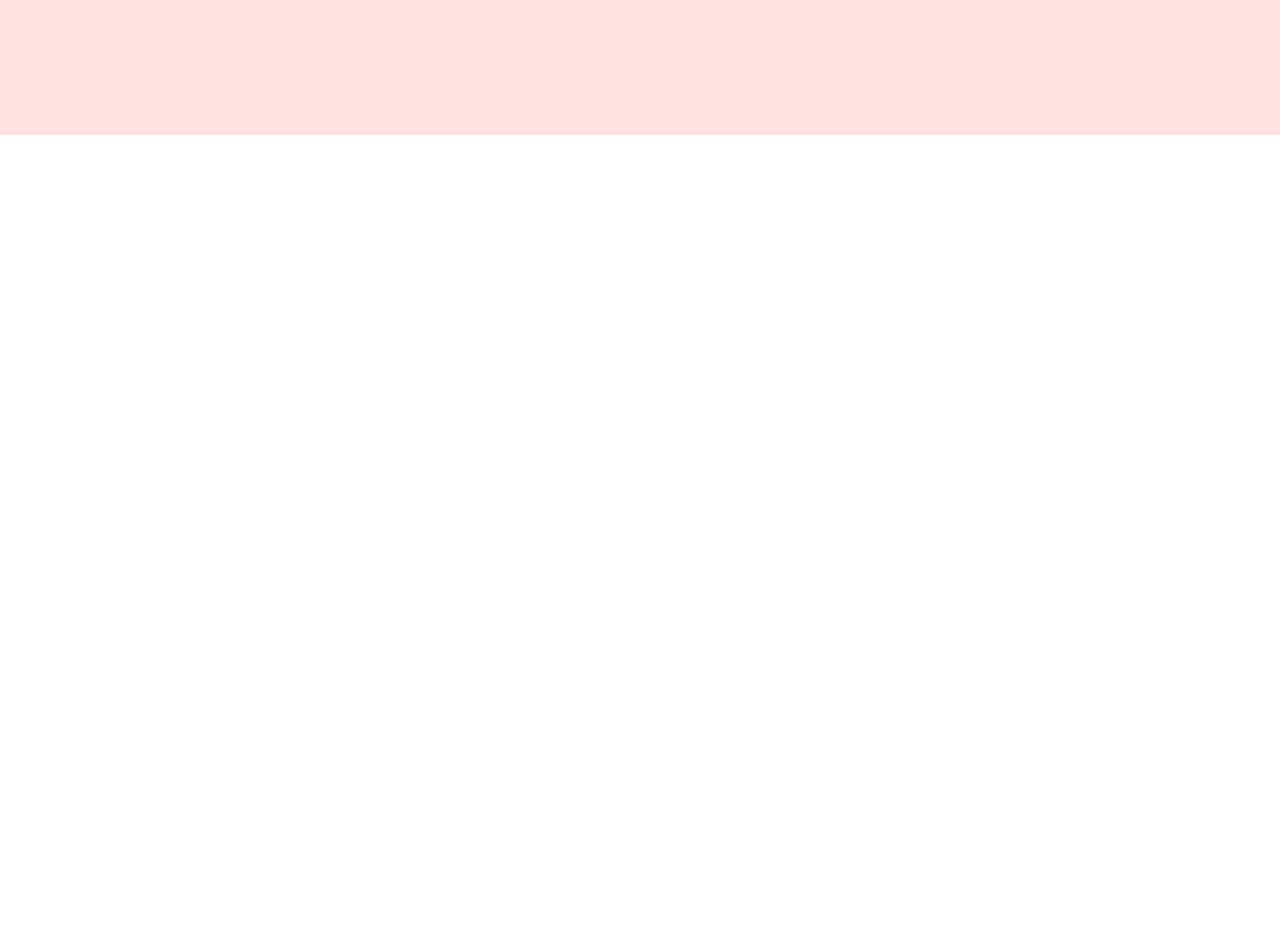
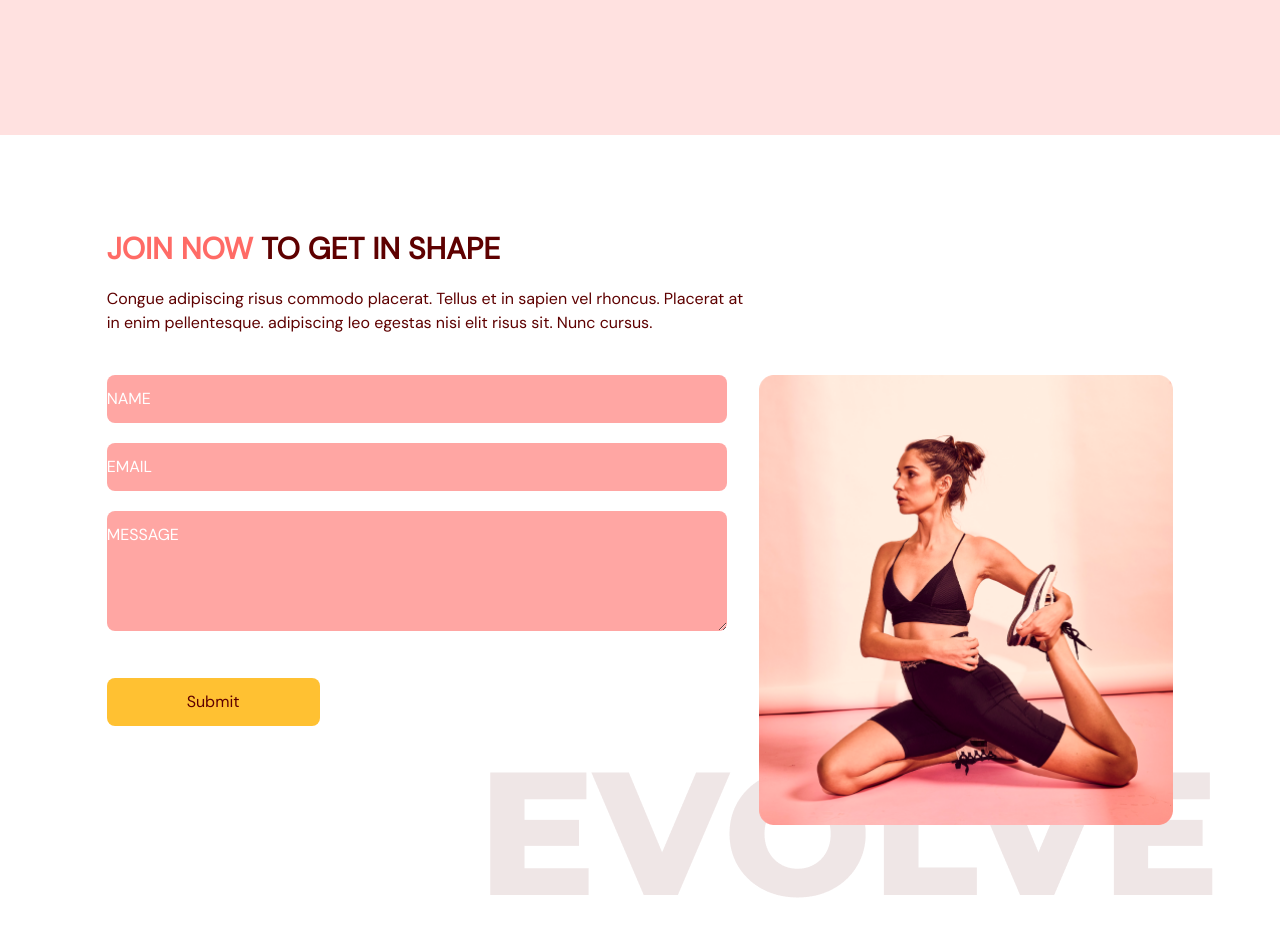
Before and after one commit to hibamroum/gym-website, a React (Vite) app: page / in a window 1280 px wide. Shown: the part 2820-3757 px from the top of the page. Before the commit the page ends 2955 px from the top, so only its background shows below. Built offline with nearby package versions, Linux system fonts and the light colour scheme.

Commit message:
Contact Us Page

```diff
--- a/package.json
+++ b/package.json
@@ -14,7 +14,8 @@
     "framer-motion": "^11.3.30",
     "react": "^18.3.1",
     "react-anchor-link-smooth-scroll": "^1.0.12",
-    "react-dom": "^18.3.1"
+    "react-dom": "^18.3.1",
+    "react-hook-form": "^7.53.0"
   },
   "devDependencies": {
     "@eslint/js": "^9.9.0",
--- a/src/App.tsx
+++ b/src/App.tsx
@@ -1,9 +1,11 @@
 //tsx refers to React components while ts refers to normal typescript files
 
 import Benefits from "./scenes/Benefits/index";
+import Home from "./scenes/Home/index";
 import Navbar from "./scenes/Navbar/index";
-import Home from "./scenes/Home/index";
 import OurClasses from "./scenes/OurClasses/index";
+import ContactUs from "./scenes/ContactUs/index";
+
 import { useEffect, useState } from "react";
 import { SelectedPage } from "./shared/types";
 
@@ -42,6 +44,7 @@
       <Home setSelectedPage={setSelectedPage} />
       <Benefits setSelectedPage={setSelectedPage} />
       <OurClasses setSelectedPage={setSelectedPage} />
+      <ContactUs setSelectedPage={setSelectedPage} />
     </div>
   );
 }
--- /dev/null
+++ b/src/scenes/ContactUs/index.tsx
@@ -0,0 +1,163 @@
+import { SelectedPage } from "../../shared/types";
+import { motion } from "framer-motion";
+
+import { useForm } from "react-hook-form";
+
+import ContactUsPageGraphic from "../../assets/ContactUsPageGraphic.png";
+import HText from "../../shared/HText";
+import { error } from "console";
+
+type Props = {
+  setSelectedPage: (value: SelectedPage) => void;
+};
+
+const ContactUs = ({ setSelectedPage }: Props) => {
+  const inputStyles = `mb-5 w-full rounded-lg bg-primary-300 pc-5 py-3 placeholder-white`;
+  const {
+    register,
+    trigger,
+    formState: { errors },
+  } = useForm(); //destructure errors from formState
+  const onSubmit = async (e: any) => {
+    const isValid = await trigger(); //wait for the trigger which will come from the useForm. it allows to validate our form if needed
+    if (!isValid) {
+      e.preventDefault(); //prevent reloading if form is invalid
+    }
+  };
+  return (
+    <section id="contactus" className="mx-auto w-5/6 pt-24 pb-32">
+      <motion.div
+        onViewportEnter={() => setSelectedPage(SelectedPage.ContactUs)}
+      >
+        {/*HEADER */}
+        <motion.div
+          className="md:w-3/5"
+          initial="hidden"
+          whileInView="visible"
+          viewport={{ once: true, amount: 0.5 }}
+          transition={{ delay: 0.2, duration: 0.5 }}
+          variants={{
+            hidden: { opacity: 0, x: -50 },
+            visible: { opacity: 1, x: 0 },
+          }}
+        >
+          <HText>
+            <span className="text-primary-500">JOIN NOW </span>TO GET IN SHAPE
+          </HText>
+          <p className="my-5 ">
+            Congue adipiscing risus commodo placerat. Tellus et in sapien vel
+            rhoncus. Placerat at in enim pellentesque. adipiscing leo egestas
+            nisi elit risus sit. Nunc cursus.
+          </p>
+        </motion.div>
+        {/*FORM AND IMAGE */}
+        <div className="mt-10 justify-between gap-8 md:flex">
+          <motion.div
+            className="mt-10 basis-3/5 md:mt-0"
+            initial="hidden"
+            whileInView="visible"
+            viewport={{ once: true, amount: 0.5 }}
+            transition={{ delay: 0.2, duration: 0.5 }}
+            variants={{
+              hidden: { opacity: 0, y: 50 },
+              visible: { opacity: 1, y: 0 },
+            }}
+          >
+            <form
+              target="_blank"
+              onSubmit={onSubmit}
+              action="https://formsubmit.co/hibamroumani@gmail.com"
+              method="POST"
+            >
+              {/*NAME INPUT */}
+              <input
+                className={inputStyles}
+                type="text"
+                placeholder="NAME"
+                {...register("name", { required: true, maxLength: 100 })}
+              />
+              {/*The input will be saved in name property inside react hook form */}
+
+              {/*Check if there's errors with name property */}
+              {errors.name && (
+                <p className="mt-1 text-primary-500">
+                  {errors.name.type === "required" && "This field is required."}
+                  {errors.name.type === "maxLength" &&
+                    "Max Length is 100 characters."}
+                </p>
+              )}
+              {/*EMAIL INPUT */}
+              <input
+                className={inputStyles}
+                type="text"
+                placeholder="EMAIL"
+                {...register("email", {
+                  required: true,
+                  pattern: /^[A-Z0-9._%+-]+@[A-Z0-9.-]+\.[A-Z]{2,}$/i,
+                })}
+              />
+              {/*The input will be saved in name property inside react hook form */}
+
+              {/*Check if there's errors with name property */}
+              {errors.email && (
+                <p className="mt-1 text-primary-500">
+                  {errors.email.type === "required" &&
+                    "This field is required."}
+                  {errors.email.type === "pattern" && "invalid email address."}
+                </p>
+              )}
+              {/*MESSAGE INPUT */}
+              <textarea
+                className={inputStyles}
+                rows={4}
+                cols={50}
+                placeholder="MESSAGE"
+                {...register("message", { required: true, maxLength: 2000 })}
+              />
+              {/*The input will be saved in name property inside react hook form */}
+
+              {/*Check if there's errors with name property */}
+              {errors.message && (
+                <p className="mt-1 text-primary-500">
+                  {errors.message.type === "required" &&
+                    "This field is required."}
+                  {errors.message.type === "maxLength" &&
+                    "Max Length is 2000 characters."}
+                </p>
+              )}
+              {/*SUBMIT BUTTON */}
+              <button
+                type="submit"
+                className="mt-5 rounded-lg bg-secondary-500 px-20 py-3 transition duration-500 hover:text-white"
+              >
+                Submit
+              </button>
+            </form>
+          </motion.div>
+          {/*IMAGE */}
+          <motion.div
+            className="relative mt-16 basis-2/5 md:mt-0"
+            initial="hidden"
+            whileInView="visible"
+            viewport={{ once: true, amount: 0.5 }}
+            transition={{ delay: 0.2, duration: 0.5 }}
+            variants={{
+              hidden: { opacity: 0, y: 50 },
+              visible: { opacity: 1, y: 0 },
+            }}
+          >
+            <div className="md:before:content-evolvetext w-full before:absolute before:-bottom-20 before:-right-10 before:z-[-1]">
+              <img
+                className="w-full"
+                src={ContactUsPageGraphic}
+                alt="contact-us-page-graphic"
+              />
+            </div>
+          </motion.div>
+        </div>
+      </motion.div>
+    </section>
+  );
+};
+
+export default ContactUs;
```
Also changed, not shown: 1 other file (tests, documents, lock files or other folders).
